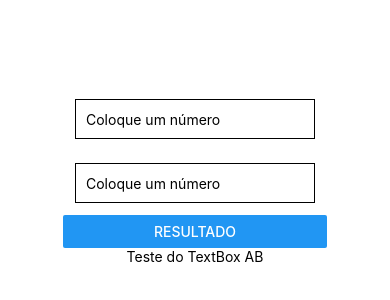
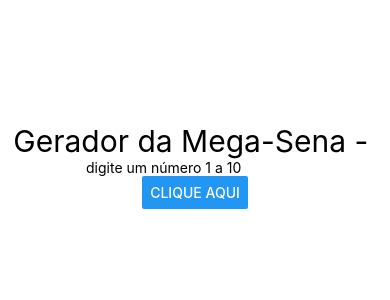
Before and after one commit to GeovannaGame1YT/MegaSena, a React Native app: screen / in a window 390 px wide. Shown: the part 246-546 px from the top of the page. Built offline with nearby package versions, Linux system fonts and the light colour scheme.

Commit message:
Add files via upload

```diff
--- a/App.js
+++ b/App.js
@@ -1,24 +1,32 @@
-import { StatusBar } from 'expo-status-bar';
-import { StyleSheet, Text, View } from 'react-native';
-import TextBoxAB from './componetes/TextBoxAB';
-import MegaSena from './componetes/MegaSena';
+import React from "react";
+import {View, Text, StyleSheet, Button, ScrollView, SafeAreaView} from "react-native";
+//import Mega from "./components/mega/mega";
+import Mega from "./mega/mega";
 
-export default function App() {
-  return (
-    <View style={styles.container}>
-      <TextBoxAB/>
-      <MegaSena/>
-      <Text>Teste do TextBox AB</Text>
-      <StatusBar style="auto" />
-    </View>
-  );
-}
 
-const styles = StyleSheet.create({
-  container: {
-    flex: 1,
-    backgroundColor: '#fff',
-    alignItems: 'center',
-    justifyContent: 'center',
-  },
-});
+
+const App = ()=>{
+
+    return (
+    <SafeAreaView style={MainStyle.main}>
+            <Mega/>
+
+            {
+
+            }
+   </SafeAreaView>
+    )
+    }
+
+
+    const MainStyle = StyleSheet.create({
+        main:{
+            display: "flex",
+            flex: 1,
+            alignItems: "center",
+            justifyContent: "center",
+        }
+    })
+
+
+export default App;
--- a/app.json
+++ b/app.json
@@ -1,7 +1,7 @@
 {
   "expo": {
-    "name": "textBoxAB",
-    "slug": "textBoxAB",
+    "name": "my-project",
+    "slug": "my-project",
     "version": "1.0.0",
     "orientation": "portrait",
     "icon": "./assets/icon.png",
--- /dev/null
+++ b/mega/MegaNumero.js
@@ -0,0 +1,39 @@
+import React from 'react'
+import {StyleSheet, Text, View} from 'react-native'
+//import Estilo from "react-native"
+
+export default ({num})=>{
+       return(
+
+           <View style={style.Container}>
+                <Text style={Estilo.txtG + style.Num}>
+                    {num}
+                </Text>
+           </View>
+)
+}
+
+const style = StyleSheet.create({
+    Container:{
+        height: 50,
+        width: 50,
+        backgroundColor: "aqua",
+        margin: 5,
+        borderRadius: 30,
+        display: "flex",
+        justifyContent: "center",
+        alignItems: "center",
+        flexDirection: 'column'
+
+    },
+    Num:{
+        color: "#FFF",
+        fontSize: 35,
+    }
+})
+
+const Estilo = StyleSheet.create({
+    txtG:{
+        fontSize: 30
+    }
+})
--- /dev/null
+++ b/mega/mega.js
@@ -0,0 +1,103 @@
+import React, { Component } from 'react'
+import {Button, StyleSheet, Text, TextInput, View} from 'react-native'
+//import estilo from "../estilo"
+import MegaNumero from "./MegaNumero"
+
+export default class Mega extends Component{
+
+
+
+      state = {
+            qntdNumero: this.props.qntdNumero,
+            numeros: []
+        }
+
+
+        // constructor(props){
+        //     super(props)
+        //     this.alteraNum = this.alteraNum.bind
+        // }
+
+
+        alteraNum = (qntd)=>{
+            this.setState({qntdNumero: + qntd})
+        }
+
+
+        gerarNumeroNaoContido = nums => {
+            const novo = parseInt(Math.random()*60+1)
+            return nums.includes(novo) ? this.gerarNumeroNaoContido(nums) : novo
+        }
+
+        gerarNumeros = ()=>{
+
+            const numeros = Array(this.state.qntdNumero)
+                .fill()
+                .reduce(n=> [...n, this.gerarNumeroNaoContido(n)], [])
+                .sort()
+
+            this.setState({numeros:numeros})
+
+            console.log(numeros);
+
+        }
+
+        exibirNumeros = ()=>{
+            const nums = this.state.numeros
+            return nums.map(num=>{
+                return <MegaNumero key={num} num={num}/>
+            })
+        }
+
+
+
+
+    render(){
+        return(
+
+            <>
+            <Text style={{ fontWeight: 'bold' }}></Text>
+            <Text style={Estilo.txtG}>
+                Gerador da Mega-Sena - {this.state.qntdNumero}
+
+            </Text>
+
+            <TextInput
+                keyboardType={'number-pad'}
+                keyboardAppearance={'dark'}
+                placeholder={"digite um número 1 a 10"}
+                KeyboardAvoidingView
+                value={this.state.qntdNumero}
+                onChangeText={this.alteraNum}
+
+            />
+
+
+            <Button
+            title="clique aqui"
+            onPress={this.gerarNumeros}
+            />
+
+            <View style={{
+                display: "flex",
+                flexDirection:"row",
+                marginTop: 20,
+                flexWrap: "wrap",
+                justifyContent: "center"
+                }}>
+                    {this.exibirNumeros()}
+            </View>
+
+
+            </>
+
+        )
+    }
+}
+
+
+const Estilo = StyleSheet.create({
+    txtG:{
+        fontSize: 30
+    }
+})
--- a/package.json
+++ b/package.json
@@ -1,5 +1,5 @@
 {
-  "name": "textboxab",
+  "name": "my-project",
   "version": "1.0.0",
   "main": "node_modules/expo/AppEntry.js",
   "scripts": {
@@ -10,7 +10,7 @@
     "eject": "expo eject"
   },
   "dependencies": {
-    "expo": "~44.0.0",
+    "expo": "^44.0.6",
     "expo-status-bar": "~1.2.0",
     "react": "17.0.1",
     "react-dom": "17.0.1",
```
Also changed, not shown: App copy.js (added, +52 -0 lines), 1 other file (tests, documents, lock files or other folders).
